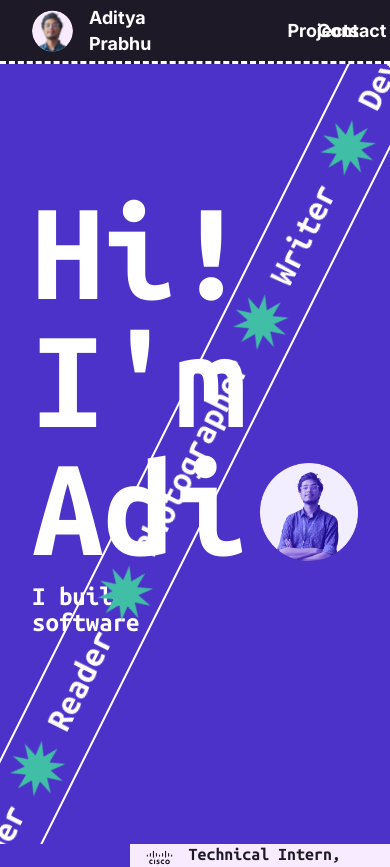
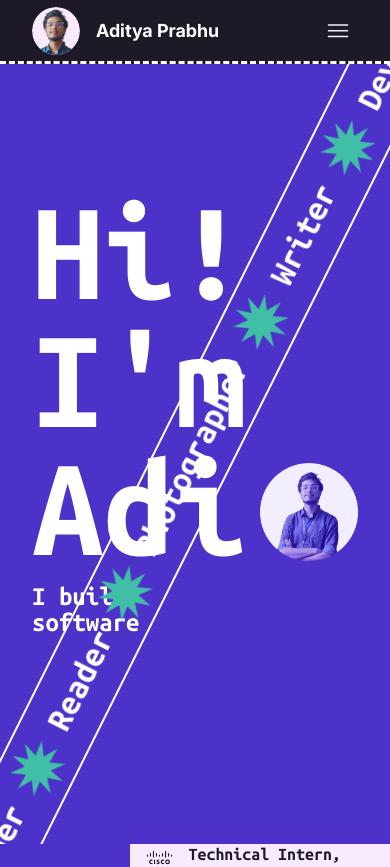
Before and after one commit to poseidon0z/Portfolio-v2, a React (Vite) app: page / in a window 390 px wide. Shown: the top 867 px of the page. Built offline with nearby package versions, Linux system fonts and the light colour scheme.

Commit message:
Made navbar responsive

```diff
--- a/src/components/General/Navbar.tsx
+++ b/src/components/General/Navbar.tsx
@@ -1,11 +1,25 @@
-import React from 'react';
+import React, { useState, useEffect } from 'react';
 import { useNavigate, useLocation } from 'react-router';
 import favicon from '/Favicon.svg';
+import hamburgerMenu from '../../assets/Hamburger Menu.svg';
 import BodyText from './BodyText';
 
 const Navbar: React.FC = () => {
   const navigate = useNavigate();
   const location = useLocation();
+  const [isMobileMenuOpen, setIsMobileMenuOpen] = useState(false);
+
+  useEffect(() => {
+    const handleResize = () => {
+      // Close mobile menu when resizing to desktop
+      if (window.innerWidth >= 768) {
+        setIsMobileMenuOpen(false);
+      }
+    };
+
+    window.addEventListener('resize', handleResize);
+    return () => window.removeEventListener('resize', handleResize);
+  }, []);
 
   // Function to handle navigation to home sections
   const scrollToSection = (sectionId: string) => {
@@ -35,6 +49,17 @@ const Navbar: React.FC = () => {
       window.scrollTo({ top: 0, behavior: 'smooth' });
     }
   };
+
+  // Function to handle menu item clicks (close mobile menu after navigation)
+  const handleMenuItemClick = (sectionId: string) => {
+    scrollToSection(sectionId);
+    setIsMobileMenuOpen(false);
+  };
+
+  // Function to toggle mobile menu
+  const toggleMobileMenu = () => {
+    setIsMobileMenuOpen(!isMobileMenuOpen);
+  };
   // Classes for the container: defines the hover area and groups it.
   const hover_container =
     'group col-span-1 flex justify-center items-center cursor-pointer';
@@ -44,23 +69,29 @@ const Navbar: React.FC = () => {
     "relative after:content-[''] after:absolute after:w-full after:h-[2px] after:bg-white after:-bottom-1 after:left-0 after:origin-center after:scale-x-0 after:transition-transform after:duration-300 after:ease-out group-hover:after:scale-x-100";
 
   return (
-    <div className="bg-blackish grid grid-cols-12 gap-4 h-16 w-screen px-8 text-white border-b-3 border-white border-dashed ">
+    <div className="bg-blackish relative">
+      {/* Main Navbar */}
+      <div className="grid grid-cols-4 md:grid-cols-8 lg:grid-cols-12 gap-4 h-16 w-screen px-8 text-white border-b-3 border-white border-dashed">
         {/* Left side name and img */}
         <div
-        className="col-span-2 flex items-center cursor-pointer"
+          className="col-span-3 md:col-span-2 lg:col-span-2 flex items-center cursor-pointer"
           onClick={goToHome}
         >
-        <img src={favicon} className="h-12 w-12 mr-4" alt="Site favicon"></img>
+          <img
+            src={favicon}
+            className="h-12 w-12 mr-4"
+            alt="Site favicon"
+          ></img>
           <BodyText size="large" weight="bold">
             Aditya Prabhu
           </BodyText>
         </div>
 
-      {/* Space in between */}
-      <div className="col-span-8"></div>
+        {/* Space in between - only visible on desktop */}
+        <div className="hidden md:block md:col-span-4 lg:col-span-8"></div>
 
-      {/* Shortcuts in right */}
-      <div className="col-span-2 grid grid-cols-2 gap-4">
+        {/* Desktop Navigation - only visible on desktop */}
+        <div className="hidden md:grid md:col-span-2 lg:col-span-2 md:grid-cols-2 gap-4">
           <div
             className={hover_container}
             onClick={() => scrollToSection('projects')}
@@ -86,6 +117,42 @@ const Navbar: React.FC = () => {
             </BodyText>
           </div>
         </div>
+
+        {/* Mobile Hamburger Menu Button - only visible on mobile */}
+        <div className="col-span-1 md:hidden flex items-center justify-end">
+          <button
+            onClick={toggleMobileMenu}
+            className="p-2 hover:bg-white/10 rounded-lg transition-colors"
+            aria-label="Toggle menu"
+          >
+            <img src={hamburgerMenu} className="h-6 w-6" alt="Menu" />
+          </button>
+        </div>
+      </div>
+
+      {/* Mobile Menu Overlay */}
+      {isMobileMenuOpen && (
+        <div className="md:hidden absolute top-16 left-0 w-full bg-blackish border-b-3 border-white border-dashed z-50">
+          <div className="flex flex-col py-4 px-8 gap-4">
+            <div
+              className="cursor-pointer py-2 hover:text-seaweed transition-colors"
+              onClick={() => handleMenuItemClick('projects')}
+            >
+              <BodyText size="large" weight="bold">
+                Projects
+              </BodyText>
+            </div>
+            <div
+              className="cursor-pointer py-2 hover:text-seaweed transition-colors"
+              onClick={() => handleMenuItemClick('connect')}
+            >
+              <BodyText size="large" weight="bold">
+                Contact
+              </BodyText>
+            </div>
+          </div>
+        </div>
+      )}
     </div>
   );
 };
```
Also changed, not shown: src/assets/Hamburger Menu.svg (added). Lines whose indentation alone changed are shown as unchanged.
